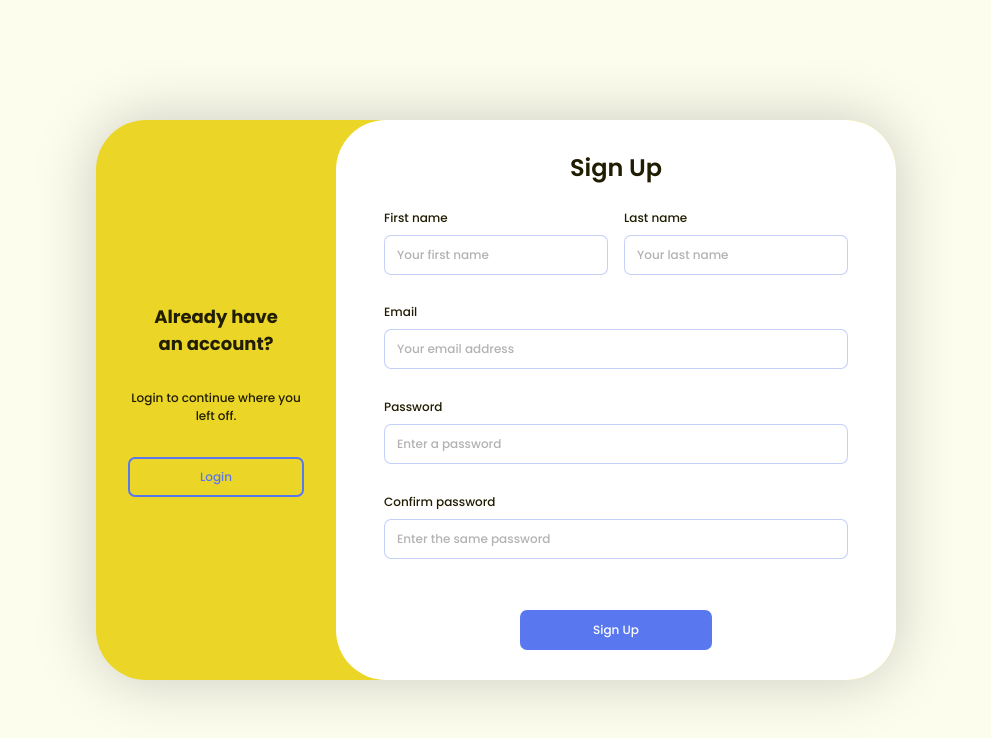
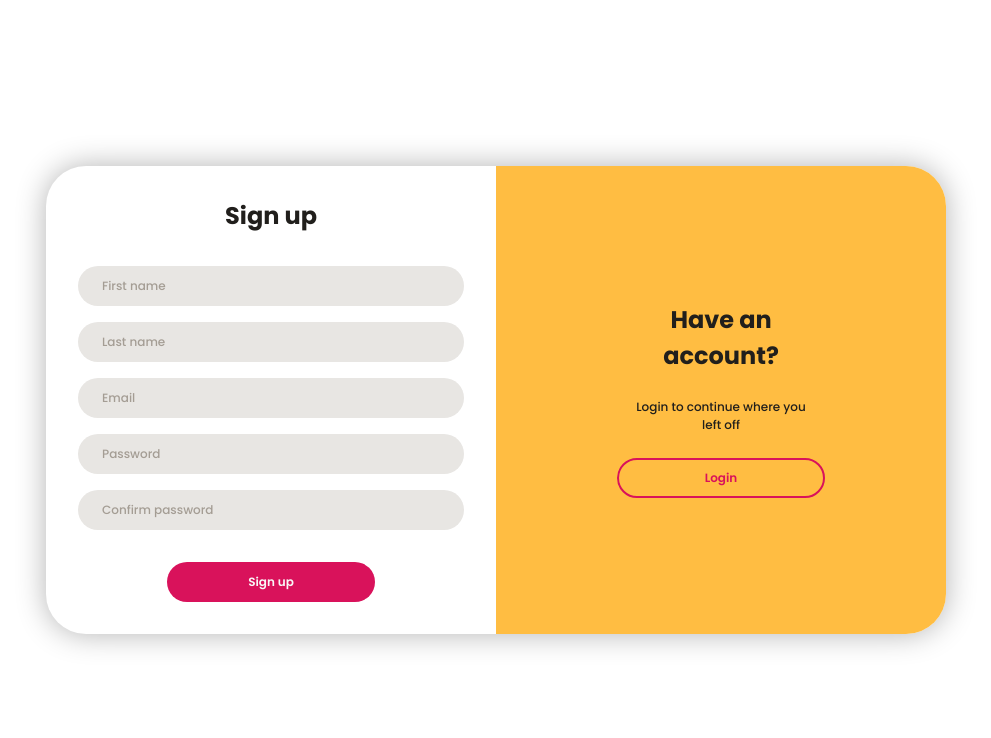
Before and after one commit to dsvalerian/totenotes, a React (Vite) app in the folder frontend/: page /signup in a window 1280 px wide. Shown: the top 738 px of the page, without its empty margins (144-1135 px from the left). Built offline with nearby package versions, Linux system fonts and the light colour scheme.

Commit message:
refactoring signup page

```diff
--- a/frontend/src/features/auth/components/auth-layout/auth-layout.module.css
+++ b/frontend/src/features/auth/components/auth-layout/auth-layout.module.css
@@ -1,7 +1,13 @@
 .auth-layout {
-    height: 100vh;
-    background: var(--color-background);
-    display: flex;
-    justify-content: center;
-    align-items: center;
+    padding: 1rem;
+    overflow: visible;
 }
+
+@media (min-width: 600px) {
+    .auth-layout {
+        height: 100vh;
+        display: flex;
+        align-items: center;
+        justify-content: center;
+    }
+}
--- a/frontend/src/features/auth/components/signup-panel/signup-panel.module.css
+++ b/frontend/src/features/auth/components/signup-panel/signup-panel.module.css
@@ -1,46 +1,63 @@
-.container {
-    background: rgb(var(--color-primary));
+.main-panel {
     border-radius: var(--radius-large);
-    width: 50rem;
-    height: 35rem;
-    display: flex;
-    filter: drop-shadow(0 0 var(--shadow-size-large) rgba(0, 0, 0, 0.2));
+    box-shadow: 0 0 30px rgba(0, 0, 0, 0.3);
+    width: 100%;
 }
 
-.login-panel {
-    border-radius: var(--radius-large) 0 0 var(--radius-large);
+.login-redirect {
+    padding: 2rem;
+    background: var(--clr-primary-500);
+    border-radius: 0 0 var(--radius-large) var(--radius-large);
+}
+
+.login-redirect-content {
     display: flex;
     flex-direction: column;
-    justify-content: center;
-    gap: 2rem;
-    text-wrap: wrap;
-    padding: 2rem;
-    max-width: 15rem;
+    gap: 1.5rem;
     text-align: center;
-}
-
-.form-panel {
-    background: white;
-    border-radius: var(--radius-large);
-    flex-grow: 1;
-    display: grid;
-    gap: 1rem;
-    padding: 1.5rem 3rem;
-    grid-template-columns: 1fr 1fr;
-}
-
-.full-width {
-    grid-column: 1 / 3;
-}
-
-.main-title {
-    font-weight: var(--fw-semibold);
-    font-size: var(--fs-800);
+    max-width: 13rem;
     margin: auto;
 }
 
-.button-container {
-    padding-top: 1rem;
-    width: 12rem;
-    margin: auto;
+.signup-form {
+    padding: 2rem;
+    display: flex;
+    flex-direction: column;
+    gap: 2rem;
+    text-align: center;
+    align-items: center;
 }
+
+.input-fields {
+    display: flex;
+    flex-direction: column;
+    gap: 1rem;
+    padding: 0;
+    border: 0;
+    min-width: 0;
+    width: 100%;
+}
+
+.submit-wrapper {
+    width: 100%;
+    max-width: 13rem;
+}
+
+.header-title {
+    font-size: var(--fs-800);
+}
+
+@media (min-width: 600px) {
+    .main-panel {
+        display: grid;
+        grid-template-columns: 1fr 1fr;
+        max-width: 900px;
+    }
+
+    .login-redirect {
+        border-radius: 0 var(--radius-large) var(--radius-large) 0;
+        display: flex;
+        flex-direction: column;
+        justify-content: center;
+    }
+}
--- a/frontend/src/features/auth/components/signup-panel/signup-panel.tsx
+++ b/frontend/src/features/auth/components/signup-panel/signup-panel.tsx
@@ -1,34 +1,31 @@
 import styles from './signup-panel.module.css';
-import FormTextInput from '../../../../shared/components/forms/form-text-input/form-text-input.tsx';
-import FormSubmitButton from '../../../../shared/components/forms/form-submit-button/form-submit-button.tsx';
 import Button from '../../../../shared/components/ui/button/button.tsx';
+import InputField from '../../../../shared/components/ui/input-field/input-field.tsx';
 
 const SignupPanel = () => {
   return (
-      <section className={styles['container']}>
-        <div className={styles['login-panel']}>
-          <h2>Already have an account?</h2>
-          <p>Login to continue where you left off.</p>
-          <Button text={'Login'} variant={'outline'} />
-        </div>
-        <form className={styles['form-panel']}>
-          <h1 className={`${styles['full-width']} ${styles['main-title']}`}>Sign Up</h1>
-          <FormTextInput id={'firstname'} label={'First name'} placeholder={'Your first name'} required={true} />
-          <FormTextInput id={'lastname'} label={'Last name'} placeholder={'Your last name'} required={true} />
-          <div className={styles['full-width']}>
-            <FormTextInput id={'email'} label={'Email'} placeholder={'Your email address'} type={'email'} required={true} />
-          </div>
-          <div className={styles['full-width']}>
-            <FormTextInput id={'password'} label={'Password'} placeholder={'Enter a password'} type={'password'} required={true} />
-          </div>
-          <div className={styles['full-width']}>
-            <FormTextInput id={'confirmpassword'} label={'Confirm password'} placeholder={'Enter the same password'} type={'password'} required={true} />
-          </div>
-          <div className={`${styles['full-width']} ${styles['button-container']}`}>
-            <FormSubmitButton text={'Sign Up'} />
+      <article className={styles['main-panel']}>
+        <form className={styles['signup-form']} onSubmit={SignupPanel}>
+          <h1 className={styles['header-title']}>Sign up</h1>
+          <fieldset className={styles['input-fields']}>
+            <InputField form={true} form-type={'text'} label={'First name'} />
+            <InputField form={true} form-type={'text'} label={'Last name'} />
+            <InputField form={true} form-type={'email'} label={'Email'} />
+            <InputField form={true} form-type={'password'} label={'Password'} />
+            <InputField form={true} form-type={'password'} label={'Confirm password'} />
+          </fieldset>
+          <div className={styles['submit-wrapper']}>
+            <Button text={'Sign up'} form={true} />
           </div>
         </form>
-      </section>
+        <section className={styles['login-redirect']}>
+          <div className={styles['login-redirect-content']}>
+            <h2 className={styles['header-title']}>Have an account?</h2>
+            <p>Login to continue where you left off</p>
+            <Button text={'Login'} variant={'outline'} />
+          </div>
+        </section>
+      </article>
   );
 };
 
--- a/frontend/src/shared/components/forms/form-submit-button/form-submit-button.module.css
+++ /dev/null
@@ -1,17 +0,0 @@
-.submit {
-    height: 2.5rem;
-    padding: 0 0.75rem;
-    text-align: center;
-    background: rgb(var(--color-accent));
-    color: white;
-    font-weight: var(--fw-normal);
-    border: none;
-    border-radius: var(--radius-small);
-    width: 100%;
-    transition-duration: var(--transition-time-medium);
-}
-
-.submit:hover {
-    cursor: pointer;
-    background: rgba(var(--color-accent), 0.9);
-}
--- a/frontend/src/shared/components/forms/form-submit-button/form-submit-button.tsx
+++ /dev/null
@@ -1,13 +0,0 @@
-import styles from './form-submit-button.module.css';
-
-type FormSubmitButtonProps = {
-  text; string
-};
-
-const FormSubmitButton = ({text}: FormSubmitButtonProps) => {
-  return (
-      <input className={styles['submit']} type={'submit'} value={text} />
-  );
-};
-
-export default FormSubmitButton;
--- a/frontend/src/shared/components/forms/form-text-input/form-text-input.module.css
+++ /dev/null
@@ -1,30 +0,0 @@
-.input-field {
-    display: flex;
-    flex-direction: column;
-    width: 100%;
-    height: 2.5rem;
-    border-radius: var(--radius-small);
-    border: solid 1px rgba(var(--color-accent), 0.35);
-    padding: 0 0.75rem;
-    transition-duration: var(--transition-time-short);
-}
-
-.input-field::placeholder {
-    color: rgba(0, 0, 0, 0.3);
-    font-size: var(--fs-400);
-}
-
-.input-field:hover {
-    outline: 1px solid rgb(var(--color-accent));
-}
-
-.input-field:focus {
-    outline: 2px solid rgb(var(--color-accent));
-}
-
-.label {
-    display: flex;
-    flex-direction: column;
-    padding-bottom: 0.5rem;
-    font-size: var(--fs-400);
-}
--- a/frontend/src/shared/components/forms/form-text-input/form-text-input.tsx
+++ /dev/null
@@ -1,20 +0,0 @@
-import styles from './form-text-input.module.css';
-
-type FormTextInputProps = {
-  id: string,
-  label: string,
-  placeholder?: string
-  type?: 'text' | 'password' | 'email';
-  required?: boolean
-};
-
-const FormTextInput = ({id, label, placeholder, type, required}: FormTextInputProps) => {
-  return (
-      <div className={styles['container']}>
-        <label className={styles['label']} htmlFor={id}>{label}</label>
-        <input className={styles['input-field']} type={type || 'text'} id={id} name={id} placeholder={placeholder || ''} required={required || false} />
-      </div>
-  );
-};
-
-export default FormTextInput;
--- a/frontend/src/shared/components/ui/button/button.module.css
+++ b/frontend/src/shared/components/ui/button/button.module.css
@@ -1,27 +1,43 @@
 .button {
+    border-radius: var(--radius-large);
     height: 2.5rem;
+    font-weight: var(--fw-semibold);
     width: 100%;
-    border-radius: var(--radius-small);
-    border: none;
-    transition-duration: var(--transition-time-medium);
+    transition: var(--transition-time-medium);
 }
 
 .button:hover {
     cursor: pointer;
 }
 
-.normal {
-    background: rgb(var(--color-accent));
-    color: white;
+.solid {
+    background: var(--clr-secondary-500);
+    border: hidden;
+    color: var(--clr-neutral-50);
+}
+
+.solid:hover {
+    background: hsl(var(--clr-secondary-500-hsl), 0.8);
+}
+
+.solid:focus-visible {
+    background: var(--clr-accent-500);
+    outline: none;
 }
 
 .outline {
-    background: rgba(0, 0, 0, 0);
-    border: 2px solid rgb(var(--color-accent));
-    color: rgb(var(--color-accent));
+    background: transparent;
+    border: 2px solid var(--clr-secondary-500);
+    color: var(--clr-secondary-500);
 }
 
 .outline:hover {
-    background: rgb(var(--color-accent));
-    color: white;
+    background: var(--clr-secondary-500);
+    color: var(--clr-neutral-50);
 }
+
+.outline:focus-visible {
+    border: 2px solid var(--clr-accent-500);
+    outline: transparent;
+    color: var(--clr-accent-500);
+}
--- a/frontend/src/shared/components/ui/button/button.tsx
+++ b/frontend/src/shared/components/ui/button/button.tsx
@@ -2,15 +2,24 @@ import styles from './button.module.css';
 
 type ButtonProps = {
   text: string,
-  variant?: 'normal' | 'outline';
+  variant?: 'solid' | 'outline',
+  form?: boolean,
 };
 
-const Button = ({text, variant}: ButtonProps) => {
-  return (
-      <button className={`${styles['button']} ${styles[variant || 'normal']}`}>
-        {text}
-      </button>
-  );
+const Button = ({text, variant, form}: ButtonProps) => {
+  if (form) {
+    return (
+      <input className={`${styles['button']} ${styles[variant || 'solid']}`} value={text} type={'submit'} />
+    );
+  }
+  else {
+    return (
+        <button className={`${styles['button']} ${styles[variant || 'solid']}`}>
+          {text}
+        </button>
+    );
+  }
+
 };
 
 export default Button;
--- /dev/null
+++ b/frontend/src/shared/components/ui/input-field/input-field.module.css
@@ -0,0 +1,16 @@
+.input-field {
+    height: 2.5rem;
+    border-radius: var(--radius-large);
+    border: hidden;
+    background-color: var(--clr-neutral-100);
+    padding: 0 1.5rem;
+    transition: var(--transition-time-short);
+}
+
+.input-field:focus {
+    outline: 2px solid var(--clr-secondary-500);
+}
+
+.input-field::placeholder {
+    color: var(--clr-neutral-400);
+}
--- /dev/null
+++ b/frontend/src/shared/components/ui/input-field/input-field.tsx
@@ -0,0 +1,22 @@
+import styles from './input-field.module.css';
+
+type InputFieldProps = {
+  label?: string,
+  form?: boolean,
+  formType?: 'text' | 'password' | 'email';
+};
+
+const InputField = ({label, form, formType}: InputFieldProps) => {
+  if (form) {
+    return (
+        <input className={styles['input-field']} type={formType || 'text'} placeholder={label} />
+    );
+  }
+  else {
+    return (
+        <div>input field</div>
+    );
+  }
+};
+
+export default InputField;
--- a/frontend/src/shared/styles/global.css
+++ b/frontend/src/shared/styles/global.css
@@ -2,11 +2,18 @@
 @import url('https://fonts.googleapis.com/css2?family=Poppins:ital,wght@0,100;0,200;0,300;0,400;0,500;0,600;0,700;0,800;0,900;1,100;1,200;1,300;1,400;1,500;1,600;1,700;1,800;1,900&family=Rubik:ital,wght@0,300..900;1,300..900&display=swap');
 
 :root {
-    --color-primary: 235, 214, 40;
-    --color-secondary: #7eeef3;
-    --color-accent: 89, 120, 240; /* #5978f0;*/
-    --color-text-base: #211d03;
-    --color-background: #fdfdee;
+    --clr-primary-500-hsl: 39, 100%, 63%;
+    --clr-secondary-500-hsl: 338, 85%, 46%;
+    --clr-accent-500-hsl: 178, 60%, 32%;
+
+    --clr-primary-500: hsl(var(--clr-primary-500-hsl));
+    --clr-secondary-500: hsl(var(--clr-secondary-500-hsl));
+    --clr-accent-500: hsl(var(--clr-accent-500-hsl));
+
+    --clr-neutral-50: hsl(38, 8%, 97%);
+    --clr-neutral-100: hsl(36, 8%, 90%);
+    --clr-neutral-400: hsl(36, 8%, 61%);
+    --clr-neutral-900: hsl(39, 8%, 12%);
 
     --ff-primary: "Poppins";
     --ff-accent: "Rubik";
@@ -20,7 +27,7 @@
     --fs-800: 1.5rem;
 
     --radius-small: 7px;
-    --radius-large: 50px;
+    --radius-large: 40px;
 
     --shadow-size-large: 30px;
 
@@ -32,5 +39,10 @@ body {
     font-family: var(--ff-primary), sans-serif;
     font-weight: var(--fw-normal);
     font-size: var(--fs-400);
-    color: var(--color-text-base);
+    color: var(--clr-neutral-900);
 }
+
+*, *::before, *::after {
+    /* just for debugging */
+    /*border: 2px solid lime;*/
+}
```
